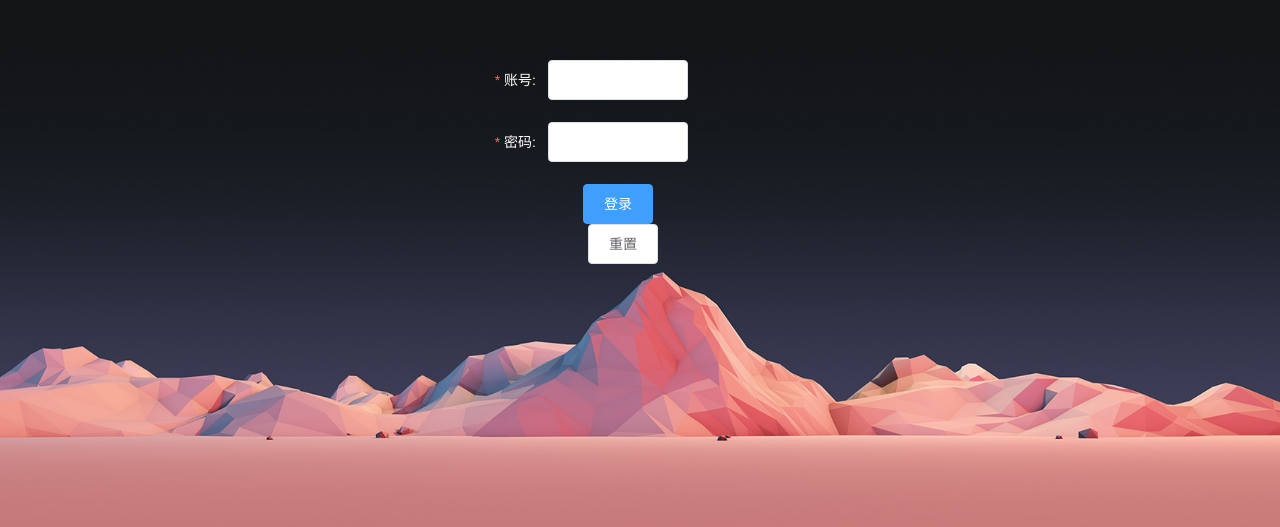
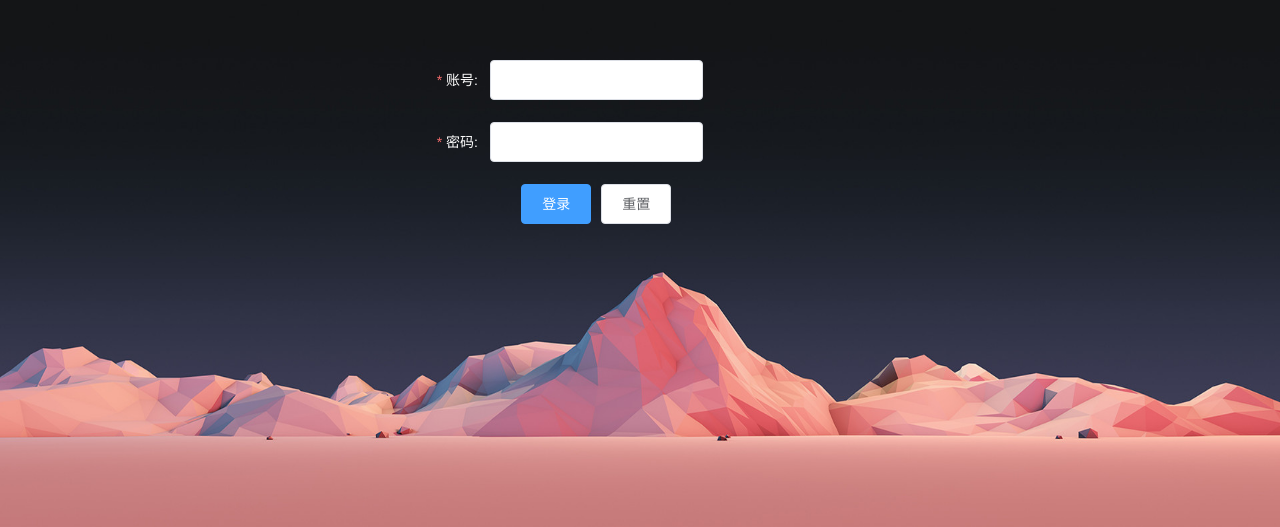
Before and after one commit to lcl18337162716/vue, a Vue app: page /#/login in a window 1280 px wide. Shown: the part 215-742 px from the top of the page. Built offline with nearby package versions, Linux system fonts and the light colour scheme.

Commit message:
登录框样式修改

```diff
--- a/src/module/login/page/Login.vue
+++ b/src/module/login/page/Login.vue
@@ -83,7 +83,7 @@ export default {
 }
 
 .form{
-	width: 30%;
+	width: 500px;
 	height: 250px;
 	position: absolute;
 	top: 0;
```
